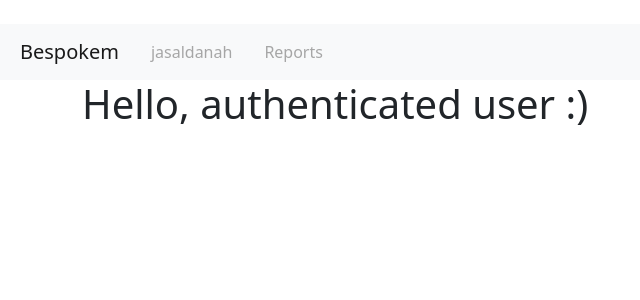
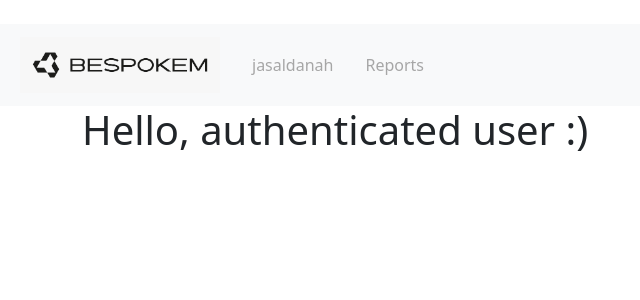
Before and after one commit to JuanSaldana/patentabilidad-bespokem-project, a Django app: page / in a window 1280 px wide. Shown: the top 300 px of the page, without its empty margins (0-640 px from the left). Run offline with Django 4.2, Linux system fonts and the light colour scheme; a user stored in the database is signed in; some libraries are stand-ins or nearby versions.

Commit message:
feat: added Bespokem logo to layout brand

```diff
--- a/patentabilidad/front/templates/front/layout.html
+++ b/patentabilidad/front/templates/front/layout.html
@@ -27,7 +27,9 @@
   </head>
   <body>
     <nav class="navbar bg-light" id="main-header">
-      <a class="navbar-brand" href="#"> Bespokem </a>
+      <a class="navbar-brand" href="#">
+        <img src="{% static "front/icons/full_logo.jpeg"%}" style="width: 200px;"></img>
+      </a>
       <ul class="nav">
         <li class="nav-item">
           <a class="nav-link" href="#"> {{request.user}} </a>
```
Also changed, not shown: patentabilidad/front/static/front/icons/full_logo.jpeg (added), patentabilidad/front/static/front/icons/logo.jpeg (added).
